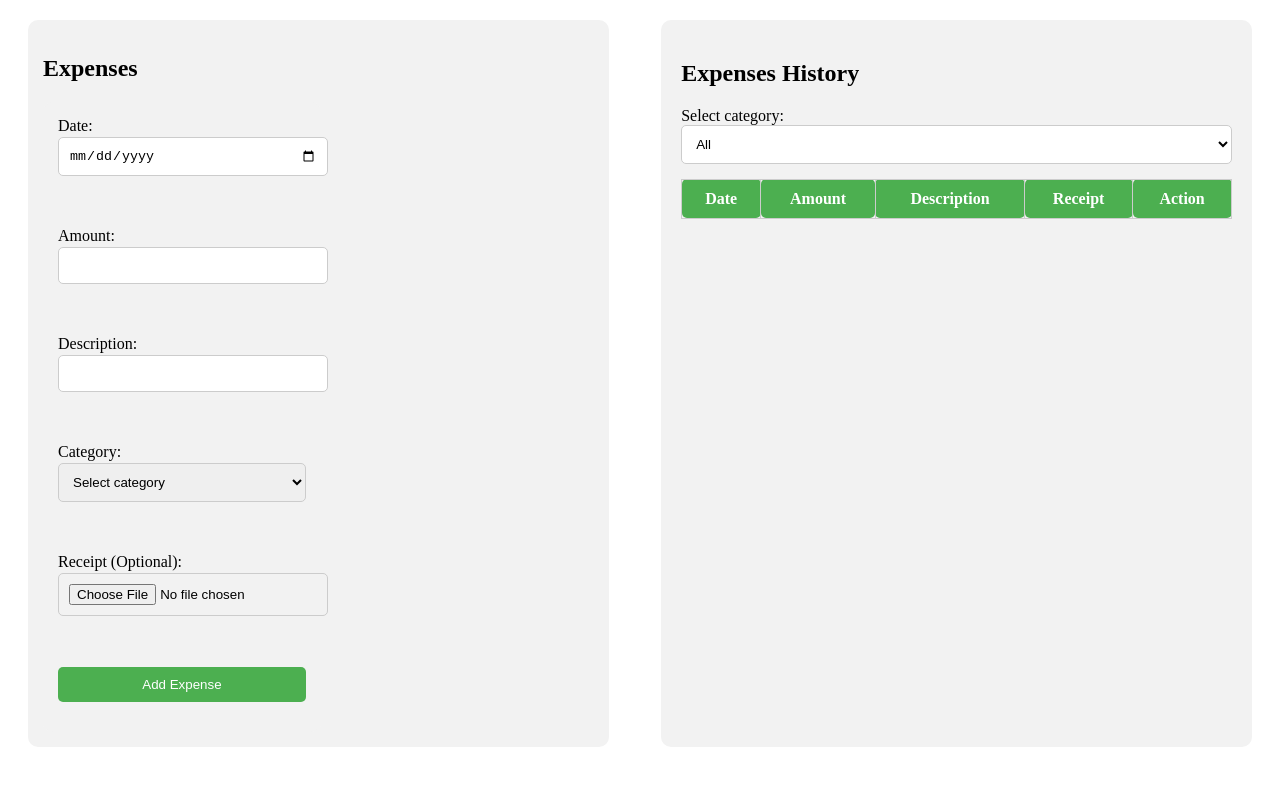
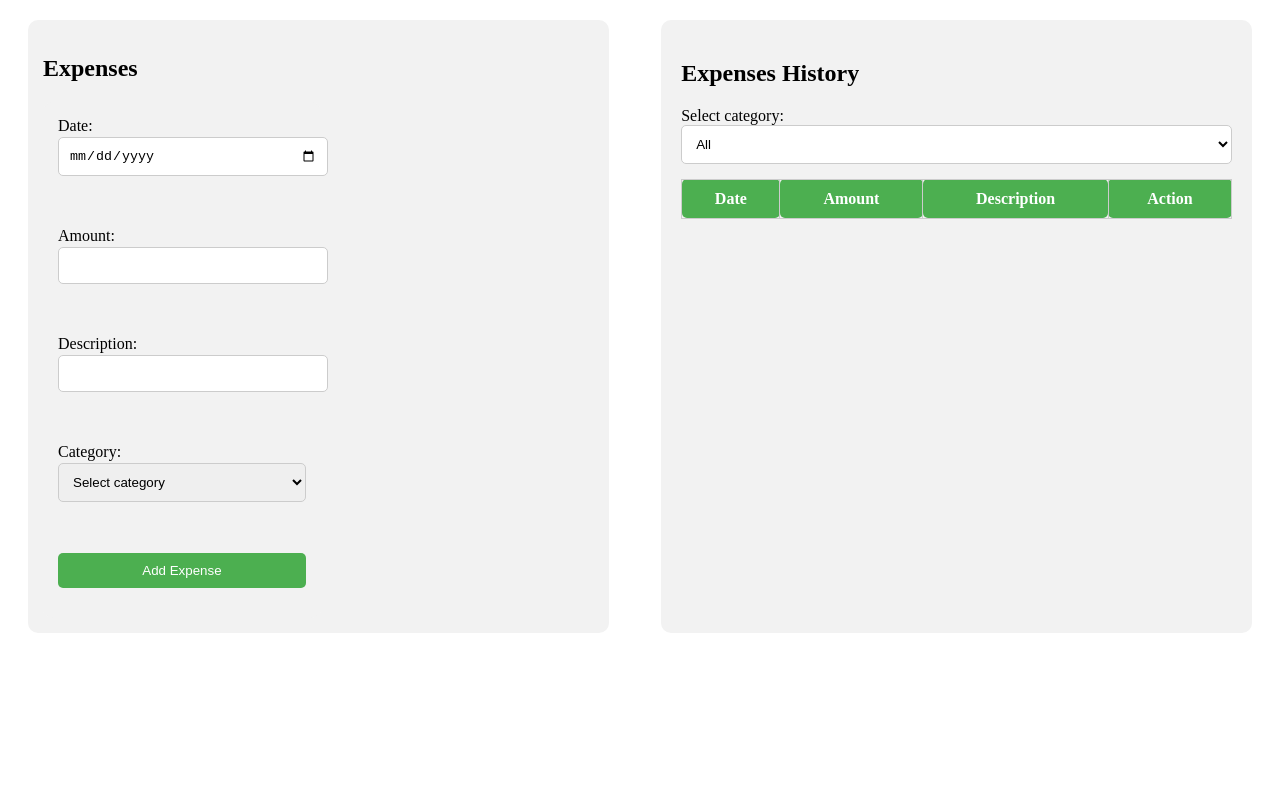
Before and after one commit to theankitdash/Personal-Finance-System-for-Expense-Tracking-and-Analysis, a website: page Login and Signup/Website/Expenses.html in a window 1280 px wide. Drawn offline with Linux system fonts and the light colour scheme; no server answers.

Commit message:
Updated changes in Expenses

```diff
--- a/Login and Signup/Website/Expenses.html
+++ b/Login and Signup/Website/Expenses.html
@@ -33,9 +33,6 @@
                 <option value="Other Category">Other Category</option>
             </select><br><br>
 
-            <label for="expenseReceipt">Receipt (Optional):</label>
-            <input type="file" id="expenseReceipt" name="expenseReceipt"><br><br>
-
             <input id="saveExpenseBtn" type="submit" value="Add Expense">
         </form>
     </div>
@@ -60,7 +57,6 @@
                     <th>Date</th>
                     <th>Amount</th>
                     <th>Description</th>
-                    <th>Receipt</th>
                     <th>Action</th>
                 </tr>
             </thead>
--- a/Login and Signup/Website/js/Expenses.js
+++ b/Login and Signup/Website/js/Expenses.js
@@ -103,7 +103,7 @@ document.addEventListener('DOMContentLoaded', function() {
                 descriptionCell.textContent = expense.description;
                 row.appendChild(descriptionCell);
 
-                // Create receipt cell
+/*                // Create receipt cell
                 const receiptCell = document.createElement('td');
                 if (expense.receipt) {
                     // If receipt exists, create a link to view/download it
@@ -114,7 +114,7 @@ document.addEventListener('DOMContentLoaded', function() {
                 } else {
                     receiptCell.textContent = 'N/A';
                 }
-                row.appendChild(receiptCell);
+                row.appendChild(receiptCell);  */
 
                 // Create action button
                 const actionCell = document.createElement('td');
```
